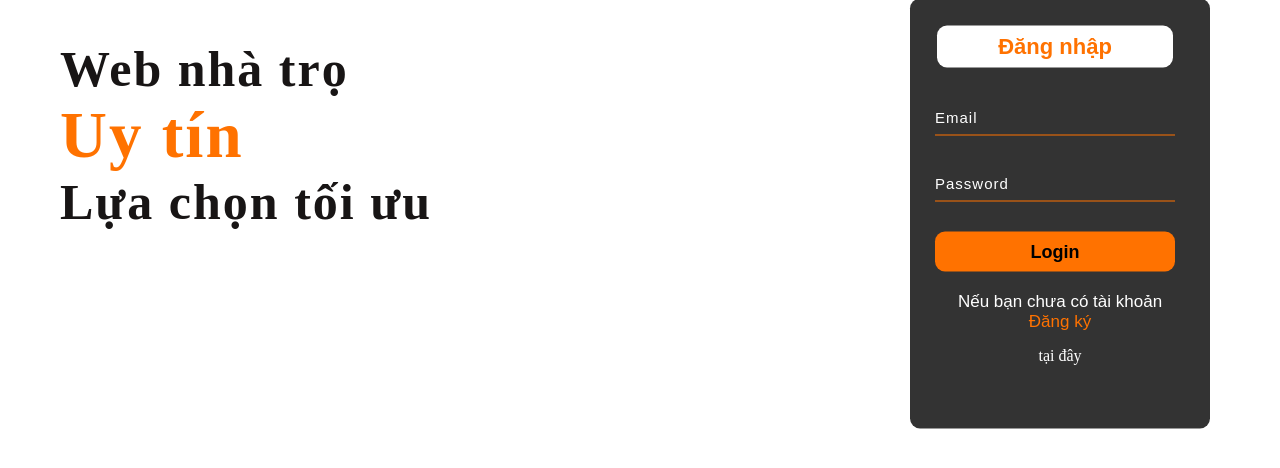
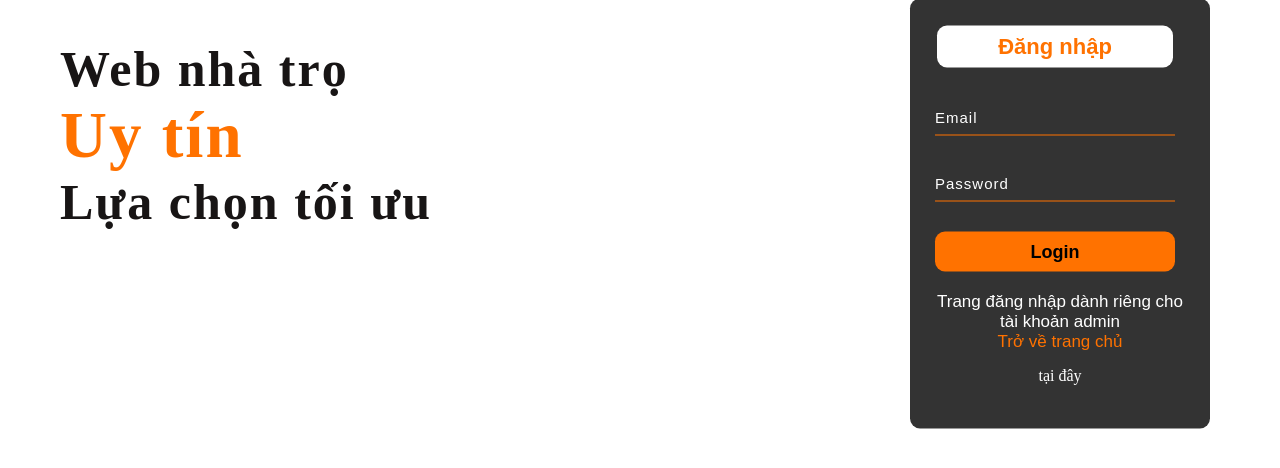
Before and after one commit to Dump-Duck/code, a Django app: template NCKHSV/MainApp/templates/dangnhap.html in a window 1280 px wide. Shown: the part 68-536 px from the top of the page. Run offline with Django 4.2, Linux system fonts and the light colour scheme; the template is opened without the code that fills it, so the values that code supplies are empty.

Commit message:
newCommit

```diff
--- a/NCKHSV/MainApp/templates/Home.html
+++ b/NCKHSV/MainApp/templates/Home.html
@@ -16,7 +16,7 @@
 <body>
     <header class="header">
         <div class="header_logo">
-            <a href="Home.html"><img class="header_logo_img" src="{% static 'assets/img/logo_inn.jpg' %}" alt=""></a>
+            <a href="{% url 'main' %}"><img class="header_logo_img" src="{% static 'assets/img/logo_inn.jpg' %}" alt=""></a>
         </div>
 
         <div class="menu_header">
@@ -26,6 +26,7 @@
                 <li class="list_item-header"><a href="">Services</a></li>
                 <li class="list_item-header"><a href="">Blog</a></li>
                 <li class="list_item-header"><a href="">Contact</a></li>
+                <li class="list_item-header"><a href="{% url 'login' %}">Login</a></li>
             </ul>
         </div>
     </header>
--- a/NCKHSV/MainApp/templates/dangnhap.html
+++ b/NCKHSV/MainApp/templates/dangnhap.html
@@ -2,7 +2,8 @@
 <html lang="en">
 <head>
     <title>Webpage Design</title>
-    <link rel="stylesheet" href="./assets/style.css">
+    {% load static %}
+    <link rel="stylesheet" href="{% static './assets/style.css' %}">
 </head>
 <body>
 
@@ -18,8 +19,8 @@
                     <input type="password" class="input-login-password"  placeholder="Password"/>
                     <button class="btnn"><a class="login__signInButton" href="#">Login</a></button>
 
-                    <p class="link">Nếu bạn chưa có tài khoản<br>
-                    <a href="dangky.html">Đăng ký </a> </a></p>
+                    <p class="link">Trang đăng nhập dành riêng cho tài khoản admin<br>
+                    <a href="{% url 'main' %}">Trở về trang chủ </a> </a></p>
                     <p class="liw">tại đây</p>
 
                     <div class="icons">
--- a/NCKHSV/MainApp/templates/index.html
+++ b/NCKHSV/MainApp/templates/index.html
@@ -23,6 +23,7 @@
                 <li class="list_item-header"><a href="">Services</a></li>
                 <li class="list_item-header"><a href="">Blog</a></li>
                 <li class="list_item-header"><a href="">Contact</a></li>
+                <li class="list_item-header"><a href="{% url 'login' %}">Login</a></li>
             </ul>
         </div>
     </header>
--- a/NCKHSV/MainApp/urls.py
+++ b/NCKHSV/MainApp/urls.py
@@ -4,4 +4,5 @@ from . import views
 urlpatterns = [
     path('', views.main, name='main'),
     path('index/', views.index, name='index'),
+    path('login/', views.admin_login, name='login'),
 ]
--- a/NCKHSV/MainApp/views.py
+++ b/NCKHSV/MainApp/views.py
@@ -9,3 +9,6 @@ def main(request):
 
 def index(request):
     return render(request, 'index.html')
+
+def admin_login(request):
+    return render(request, 'dangnhap.html')
```
